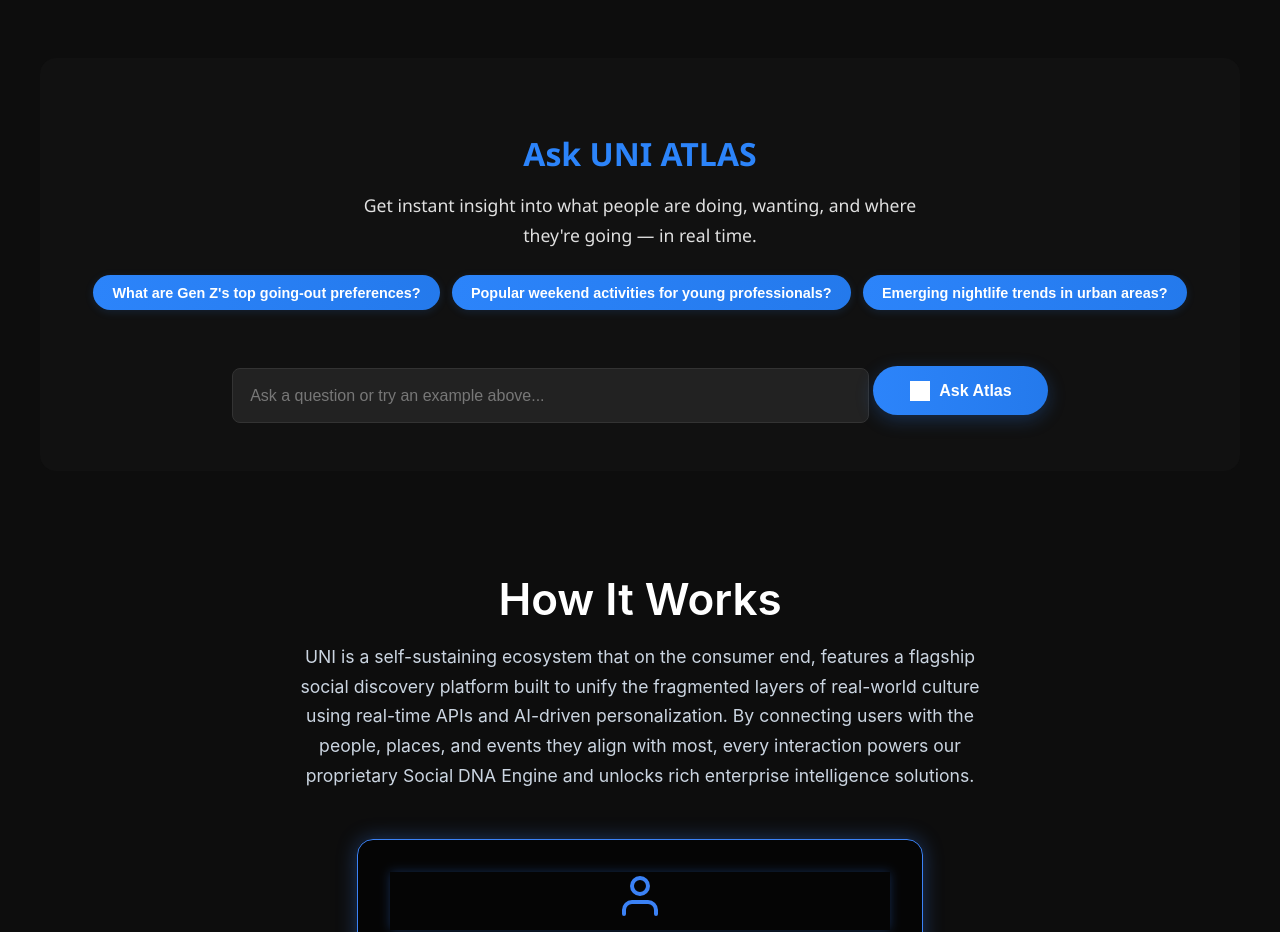
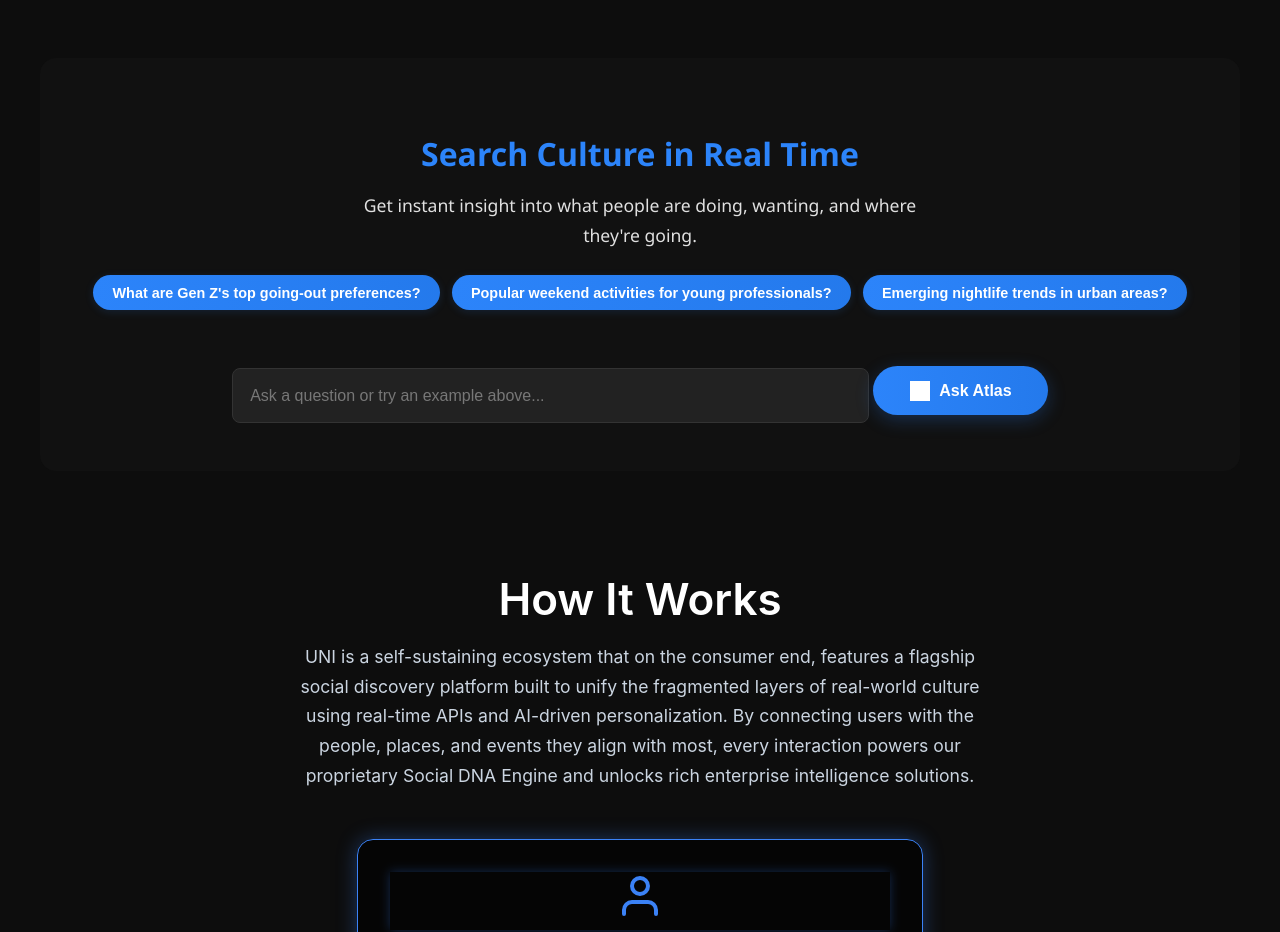
Before and after one commit to izzyu1ml/unisite, a plain HTML site: page index.html in a window 1280 px wide. Shown: the part 960-1892 px from the top of the page. Drawn offline with Linux system fonts and the light colour scheme; grey boxes are pictures that could not be loaded; animation ran at ten frames a second.

Commit message:
Update index.html

```diff
--- a/index.html
+++ b/index.html
@@ -701,8 +701,8 @@ footer {
         </div>
     </section>
 
-    <div id="atlasQuery" class="container scroll-animate"> <h2>Ask UNI ATLAS</h2>
-        <p class="atlas-subtext">Get instant insight into what people are doing, wanting, and where they're going — in real time.</p>
+    <div id="atlasQuery" class="container scroll-animate"> <h2>Search Culture in Real Time</h2>
+        <p class="atlas-subtext">Get instant insight into what people are doing, wanting, and where they're going. </p>
         <div class="example-query-buttons">
             <button class="btn-example-query" onclick="showExampleInsight(exampleQueries[0].query, exampleQueries[0].insight)">What are Gen Z's top going-out preferences?</button>
             <button class="btn-example-query" onclick="showExampleInsight(exampleQueries[1].query, exampleQueries[1].insight)">Popular weekend activities for young professionals?</button>
```
